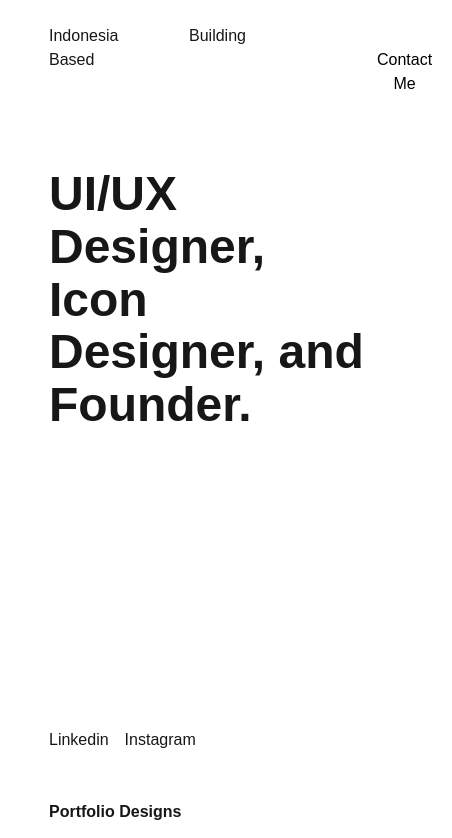
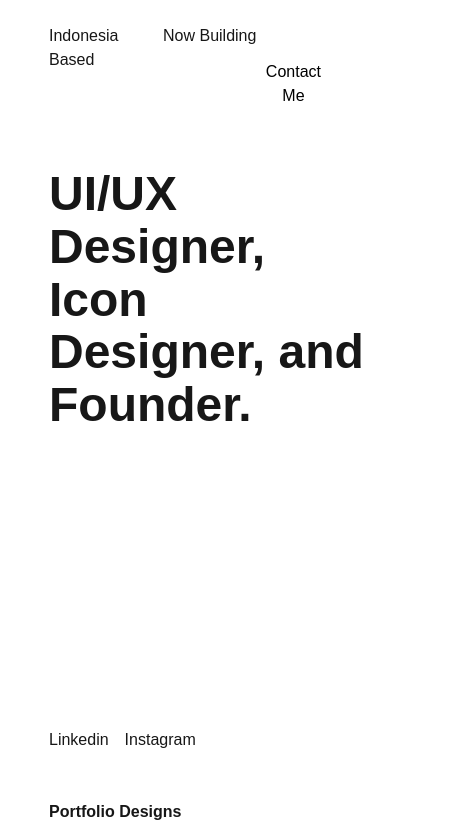
Before and after one commit to mmriz16/portfolio-latest, a Next.js app: page / in a window 390 px wide. Shown: the top 838 px of the page, 452 px wide, since content can reach past the window. Built offline with nearby package versions, Linux system fonts and the light colour scheme.

Commit message:
feat(layout): add footer component and update available section layout
- Implement new Footer component with navigation links and copyright
- Refactor Available component grid layout for better responsiveness
- Adjust column spans and button positioning in Available section

```diff
--- a/src/app/components/available.tsx
+++ b/src/app/components/available.tsx
@@ -4,20 +4,20 @@ import Container from '@/app/components/container';
 export default function Available() {
   return (
     <Container>
-      <div className="flex items-center justify-between px-6">
-        <div className="col-10">
-          <div className="grid grid-cols-12 gap-7">
-            <div className="col-span-5">
+      <div className="grid grid-cols-10 grid-rows-1 gap-7 px-6">
+        <div className="col-span-8">
+          <div className="grid grid-cols-8 grid-rows-1">
+            <div className="col-span-4">
               <h1 className="text-base">Indonesia Based</h1>
               <p className="text-base text-white/50">Working Globally</p>
             </div>
-            <div className="col-span-4">
-              <h1 className="text-base">Building</h1>
+            <div className="col-span-4 col-start-5">
+              <h1 className="text-base">Now Building</h1>
               <a className='text-base text-white/50' href="https://aghatis.vercel.app/" target="_blank" rel="noopener noreferrer">PT Aghatis Karya Indonesia</a>
             </div>
           </div>
         </div>
-        <div className="col-2">
+        <div className="col-span-2 col-start-9 flex justify-end items-end">
           <button className='text-base bg-white px-5 py-3 rounded-full text-black'>Contact Me</button>
         </div>
       </div>
--- a/src/app/components/footer.tsx
+++ b/src/app/components/footer.tsx
@@ -0,0 +1,16 @@
+'use client';
+
+export default function Footer() {
+  return (
+    <div className=" max-w-5xl mx-auto px-6 py-6 bg-white/5 border-1 border-white/10">
+      <div className="flex justify-between px-6">
+        <ul className="flex gap-4 text-sm">
+          <li><a href="/home">Home</a></li>
+          <li><a href="/project">Project</a></li>
+          <li><a href="/articles">Articles</a></li>
+        </ul>
+        <p className="text-sm text-white/50">&copy;2025 Miftakhul Rizky. All rights reserved.</p>
+      </div>
+    </div>
+  );
+}
--- a/src/app/page.tsx
+++ b/src/app/page.tsx
@@ -4,6 +4,7 @@ import Project from '@/app/pages/project';
 import Articles from '@/app/pages/articles';
 import Update from '@/app/pages/home/update';
 import Work from '@/app/pages/home/work';
+import Footer from '@/app/components/footer';
 
 import Container from './components/container';
 
@@ -24,6 +25,7 @@ export default function Home() {
           </div>
         </div>
       </Container>
+      <Footer />
     </div>
   );
 }
```
